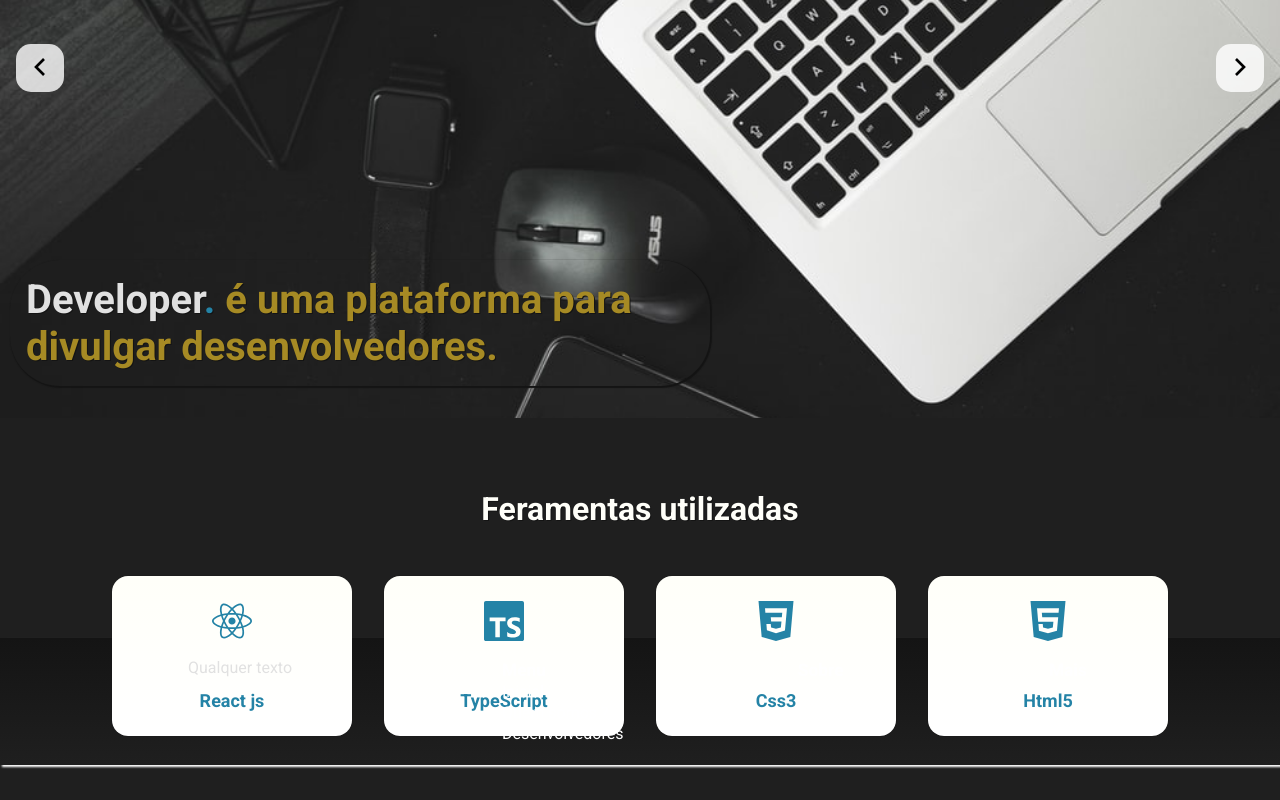
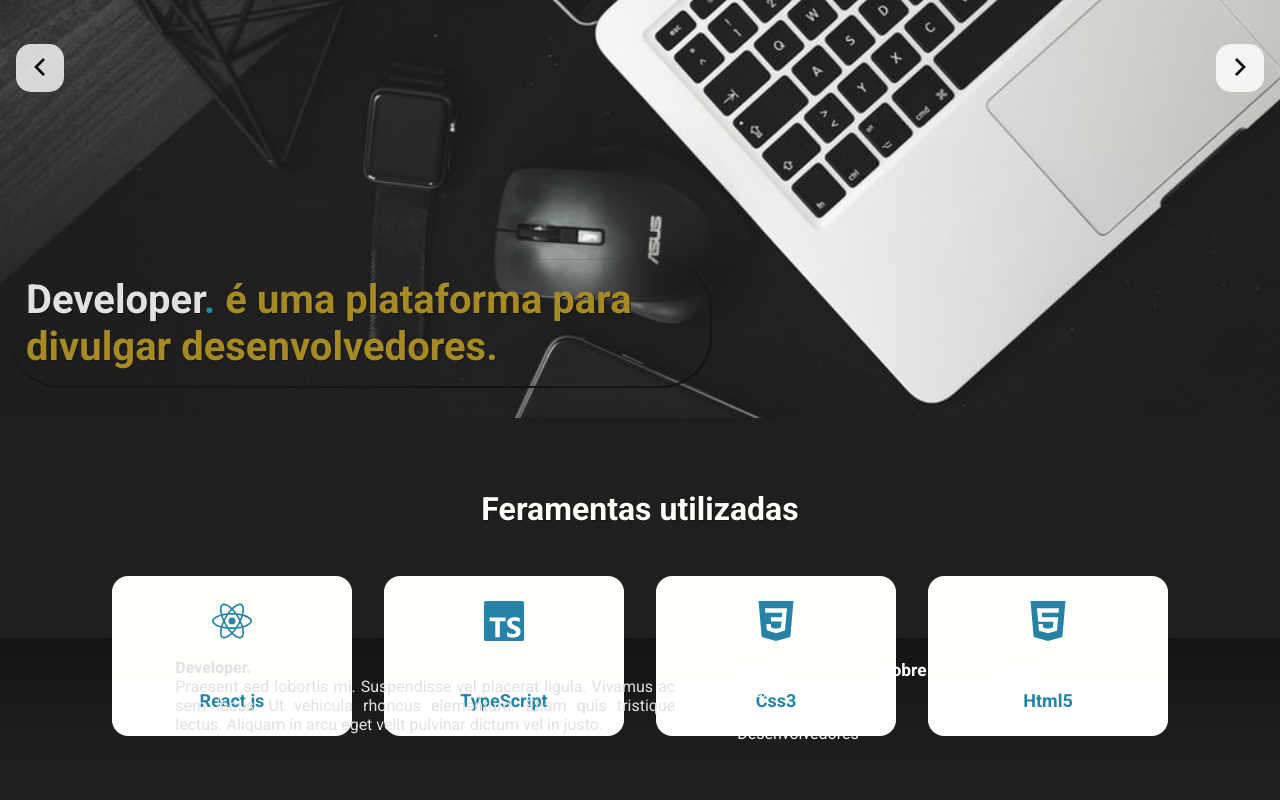
Before and after one commit to CarvalhoFilipe/developer-web-site, a React (Create React App) app: page / in a window 1280 px wide. Shown: the part 282-1082 px from the top of the page. Built offline with nearby package versions, Linux system fonts and the light colour scheme.

Commit message:
Atualizado algumas coisas

```diff
--- a/src/components/Footer/index.tsx
+++ b/src/components/Footer/index.tsx
@@ -6,7 +6,8 @@ export function Footer() {
     <>
       <div className="footer">
         <div className="footer_left">
-    <p>Qualquer texto</p>
+          <p><b>Developer.</b></p>
+           Praesent sed lobortis mi. Suspendisse vel placerat ligula. Vivamus ac sem lacus. Ut vehicula rhoncus elementum. Etiam quis tristique lectus. Aliquam in arcu eget velit pulvinar dictum vel in justo.
         </div>
         <div className="footer_right">
           <table>
--- a/src/components/Footer/styles.scss
+++ b/src/components/Footer/styles.scss
@@ -3,45 +3,57 @@
 .footer {
     display: flex;
     //background-imagem: linear-gradient(to bottom, --black-900, --black-800);
-    background-image: linear-gradient(to bottom, #141414,#1f1f1f);
+    background-image: linear-gradient(to bottom, #141414, #1f1f1f);
     margin-top: 120px;
     align-content: center;
     justify-content: center;
-    //border-top: 2px solid white;
-    box-shadow: 2px 2px 2px white;
     padding-top: 20px;
     padding-bottom: 20px;
+    padding-left: 20px;
+    padding-right: 20px;
 
 }
 
 //DIV LEFT
 
 .footer_left {
-    text-align: center;
+    text-align: justify;
     width: 500px;
     //background-color: orange;
+    margin-right: 20px;
 
 }
 
+.footer_left_title {
+    text-transform: italic;
+    font-size: 13pt;
+    color: red;
+}
+
 // DIV RIGHT
+.footer_right{
+    margin-left: 20px;
+}
 .footer_right table {
     text-align: left;
-    width: 800px;
+    width: auto;
     color: #fff;
     //background-color: yellow;
 
 }
+
 .footer_right td {
     width: 120px;
-   // background-color: red;
+    // background-color: red;
     text-align: left;
     padding-left: 20px;
 }
+
 .footer_right th {
     width: 120px;
     text-transform: bold;
     font-size: 13pt;
-   // background-color: red;
+    // background-color: red;
     text-align: left;
     padding-left: 20px;
 }
--- a/src/components/Header/styles.scss
+++ b/src/components/Header/styles.scss
@@ -14,6 +14,7 @@
 
   label {
     padding-left: 20px; //Padding de 20px para afastar o Developer da borda!
+    padding-right: 20px;
     font-size: 2.5rem;
 
     strong {
```
